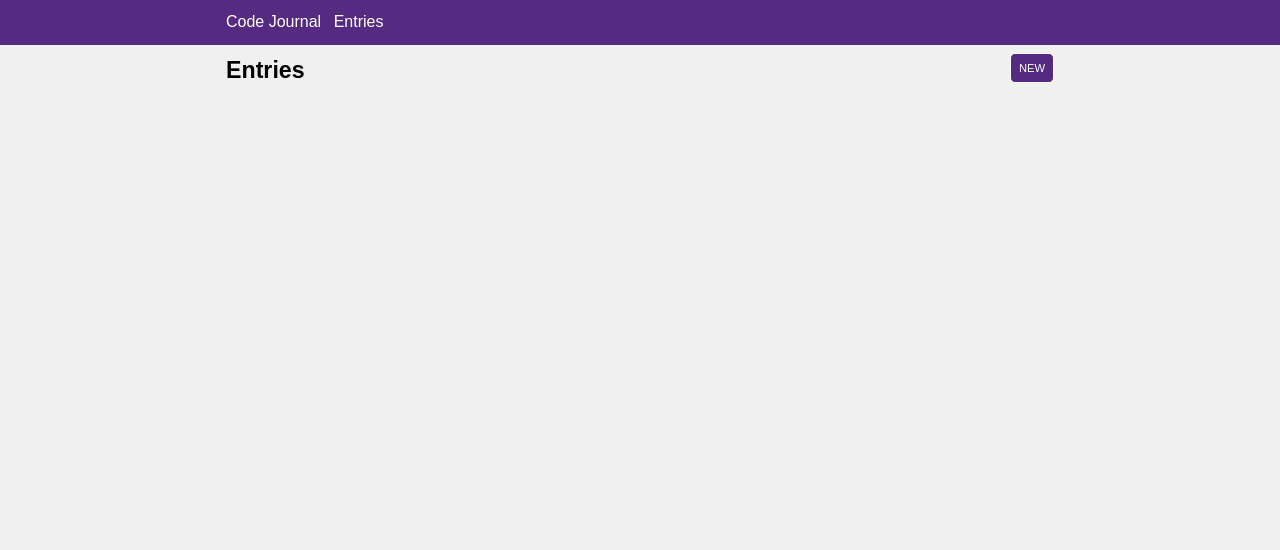
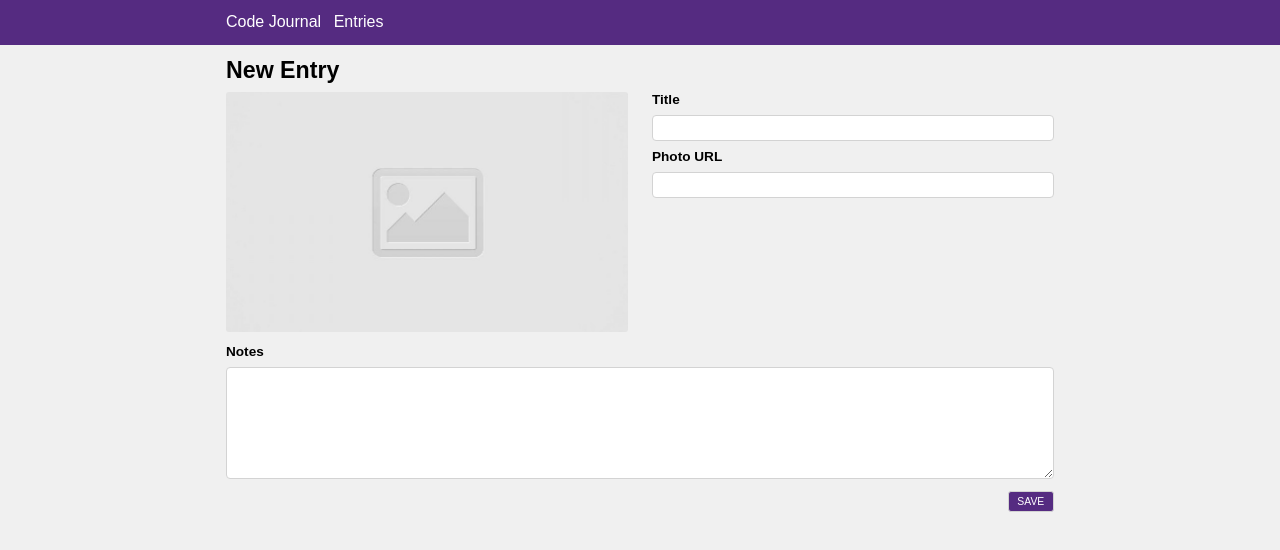
Before and after one commit to qnpham/code-journal, a website: page index.html in a window 1280 px wide. Both pictures are taken after a click on the link "NEW". Drawn offline with Linux system fonts and the light colour scheme.

Commit message:
added anchor to entries view and made buttons function #9

```diff
--- a/index.html
+++ b/index.html
@@ -58,7 +58,7 @@
           <div class="column-full">
             <div class="upper-text row">
               <h3>Entries</h3>
-              <a href="#" class="anchor-button">NEW</a>
+              <a href="#" class="anchor-button" id="new-button">NEW</a>
             </div>
           </div>
         </div>
--- a/js/main.js
+++ b/js/main.js
@@ -4,7 +4,9 @@ var $title = document.querySelector('#title');
 var $url = document.querySelector('#url');
 var $notes = document.querySelector('#notes');
 var $ul = document.querySelector('ul');
-
+var $newBtn = document.querySelector('#new-button');
+var $entryForm = document.querySelector("[data-view='entry-form']");
+var $entries = document.querySelector("[data-view='entries']");
 $url.addEventListener('input', function (event) {
   $img.setAttribute('src', $url.value);
 });
@@ -23,6 +25,9 @@ $form.addEventListener('submit', function (event) {
 
   $img.setAttribute('src', 'images/placeholder-image-square.jpg');
   $form.reset();
+
+  $entryForm.classList.add('hidden');
+  $entries.classList.remove('hidden');
 });
 
 function createDom(entry) {
@@ -65,3 +70,8 @@ window.addEventListener('DOMContentLoaded', function (event) {
     $ul.prepend(createDom(data.entries[i]));
   }
 });
+
+$newBtn.addEventListener('click', function (event) {
+  $entryForm.classList.remove('hidden');
+  $entries.classList.add('hidden');
+});
```
